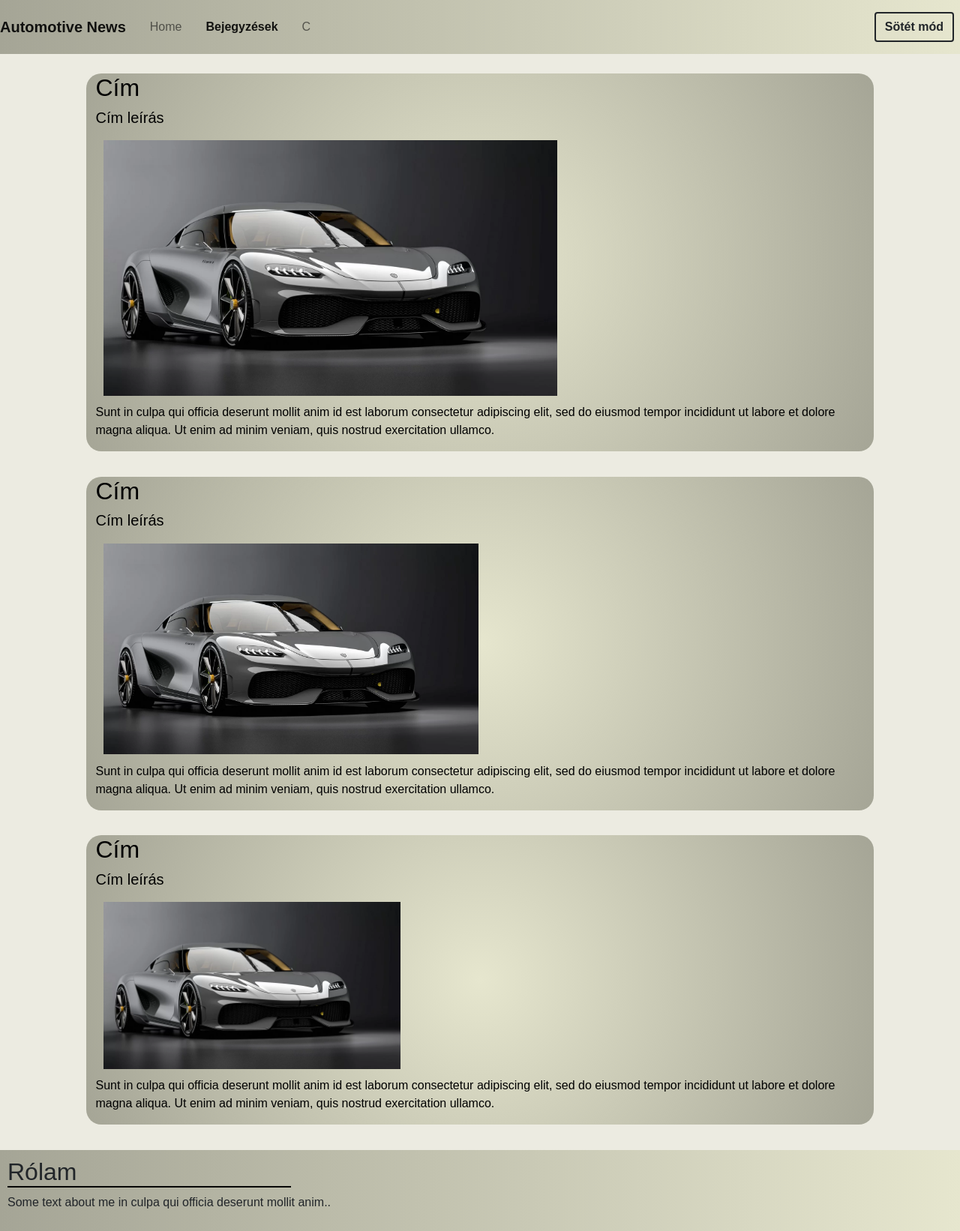
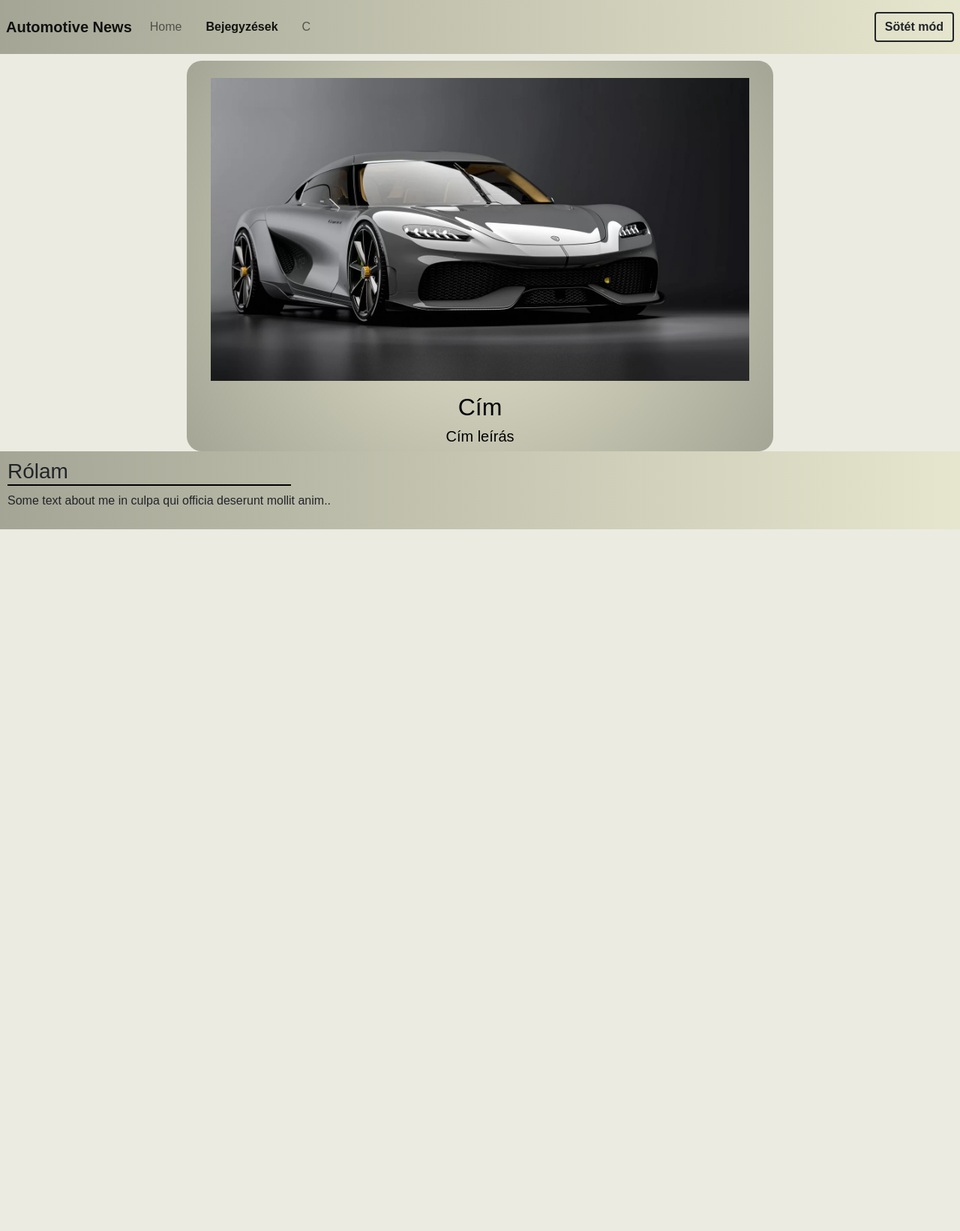
Before and after one commit to RakottKrumpli04/CarBlog, a PHP site: page /cikkek.php in a window 1280 px wide. Shown: the whole page at 75% size. After the commit the page ends 706 px from the top, so only its background shows below. Run offline with PHP 8.4, Linux system fonts and the light colour scheme.

Commit message:
varialasok

```diff
--- a/client/cikkek.php
+++ b/client/cikkek.php
@@ -5,13 +5,11 @@
     <meta name="viewport" content="width=device-width, initial-scale=1.0">
     <link href="https://cdn.jsdelivr.net/npm/bootstrap@5.0.2/dist/css/bootstrap.min.css" rel="stylesheet" integrity="sha384-EVSTQN3/azprG1Anm3QDgpJLIm9Nao0Yz1ztcQTwFspd3yD65VohhpuuCOmLASjC" crossorigin="anonymous">    <title>Automotive News</title>
     <link rel="stylesheet" href="style.css">
-
-
   </head>
 
 <body>
   <nav class="navbar fixed-top navbar-expand-sm navbar-light" id="navbar">
-    <a class="navbar-brand" href="#">Automotive News</a>
+    <a class="navbar-brand m-2" href="#">Automotive News</a>
     <div class="collapse navbar-collapse">
         <ul class="navbar-nav">
           <li class="nav-item m-2">
@@ -36,31 +34,18 @@
 
 <div class="container">
   <p class="fakeimg"></p>
-  <div class="col-md" id="postcolumn">
-      <div class="row">
-        <h2 class="cim">Cím</h2>
-        <h5 class="leiras">Cím leírás</h5>
-        <img class="img" src="img/Gemera.png" alt="Kép" style="width: 60%;">
-        <p class="szoveg">Sunt in culpa qui officia deserunt mollit anim id est laborum consectetur adipiscing elit, sed do eiusmod tempor incididunt ut labore et dolore magna aliqua. Ut enim ad minim veniam, quis nostrud exercitation ullamco.</p>
-      </div>
-      <div class="row">
-        <h2 class="cim">Cím</h2>
-        <h5 class="leiras">Cím leírás</h5>
-        <img class="img" src="img/Gemera.png" alt="Kép" style="width: 50%;">
-        <p class="szoveg">Sunt in culpa qui officia deserunt mollit anim id est laborum consectetur adipiscing elit, sed do eiusmod tempor incididunt ut labore et dolore magna aliqua. Ut enim ad minim veniam, quis nostrud exercitation ullamco.</p>
-      </div>
-      <div class="row">
-        <h2 class="cim">Cím</h2>
-        <h5 class="leiras">Cím leírás</h5>
-        <img class="img" src="img/Gemera.png" alt="Kép" style="width: 40%;">
-        <p class="szoveg">Sunt in culpa qui officia deserunt mollit anim id est laborum consectetur adipiscing elit, sed do eiusmod tempor incididunt ut labore et dolore magna aliqua. Ut enim ad minim veniam, quis nostrud exercitation ullamco.</p>
-      </div>
+  <div class="col-md">
+    <div class="row">
+      <img class="img" src="img/Gemera.png" alt="Kép">
+      <h2 class="cim">Cím</h2>
+      <h5 class="leiras">Cím leírás</h5>
     </div>
+</div>
 </div>
 
 
 <div class="footercolumn">
-  <h2 id="sor">Rólam</h2>
+  <h3 id="sor">Rólam</h2>
   <p>Some text about me in culpa qui officia deserunt mollit anim..</p>
 </div>
 <script src="javaScript.js"></script>
--- a/client/index.php
+++ b/client/index.php
@@ -11,7 +11,7 @@
 
 <body>
 <nav class="navbar fixed-top navbar-expand-sm navbar-light" id="navbar">
-  <a class="navbar-brand" href="#">Automotive News</a>
+  <a class="navbar-brand m-2" href="#">Automotive News</a>
   <div class="collapse navbar-collapse">
       <ul class="navbar-nav">
         <li class="nav-item m-2">
@@ -52,7 +52,7 @@
 
 
 <div class="footercolumn">
-    <h2 id="sor">Rólam</h2>
+    <h3 id="sor">Rólam</h2>
     <p>Some text about me in culpa qui officia deserunt mollit anim..</p>
   </div>
 <script src="javaScript.js"></script>
--- a/client/style.css
+++ b/client/style.css
@@ -19,6 +19,9 @@ body {
 h1{
     margin-top: 200px;
 }
+h2, h5{
+    text-align: center;
+}
 .header {
     padding-right: 30px;
     padding-left: 30px;
@@ -26,25 +29,23 @@ h1{
     padding-top: 30px;
     font-size: 500%;
     text-align: center;
-
 }
 .img{
-    width: 30%;
-    margin: 1%;
+    margin: 2%;
+    margin-top: 3%;
+    width: 95%;
+    text-align: center;
+    margin-left: auto;
+    margin-right: auto;
 }
-
 .row{
     color: black;
-    margin: 3%;
+    height: 100%;
+    margin: auto;
     border-radius: 20px;
     background: radial-gradient(circle, rgb(230, 230, 206) 0%, rgb(165, 165, 150) 100%);
+    width: 70%;
 }
-
-#postcolumn {
-    width: 100%;
-
-}
-
 .footercolumn {
     width: 100%;
     float: right;
```
Also changed, not shown: autok.sql (+15 -15 lines), server/cikkek.php (added).
